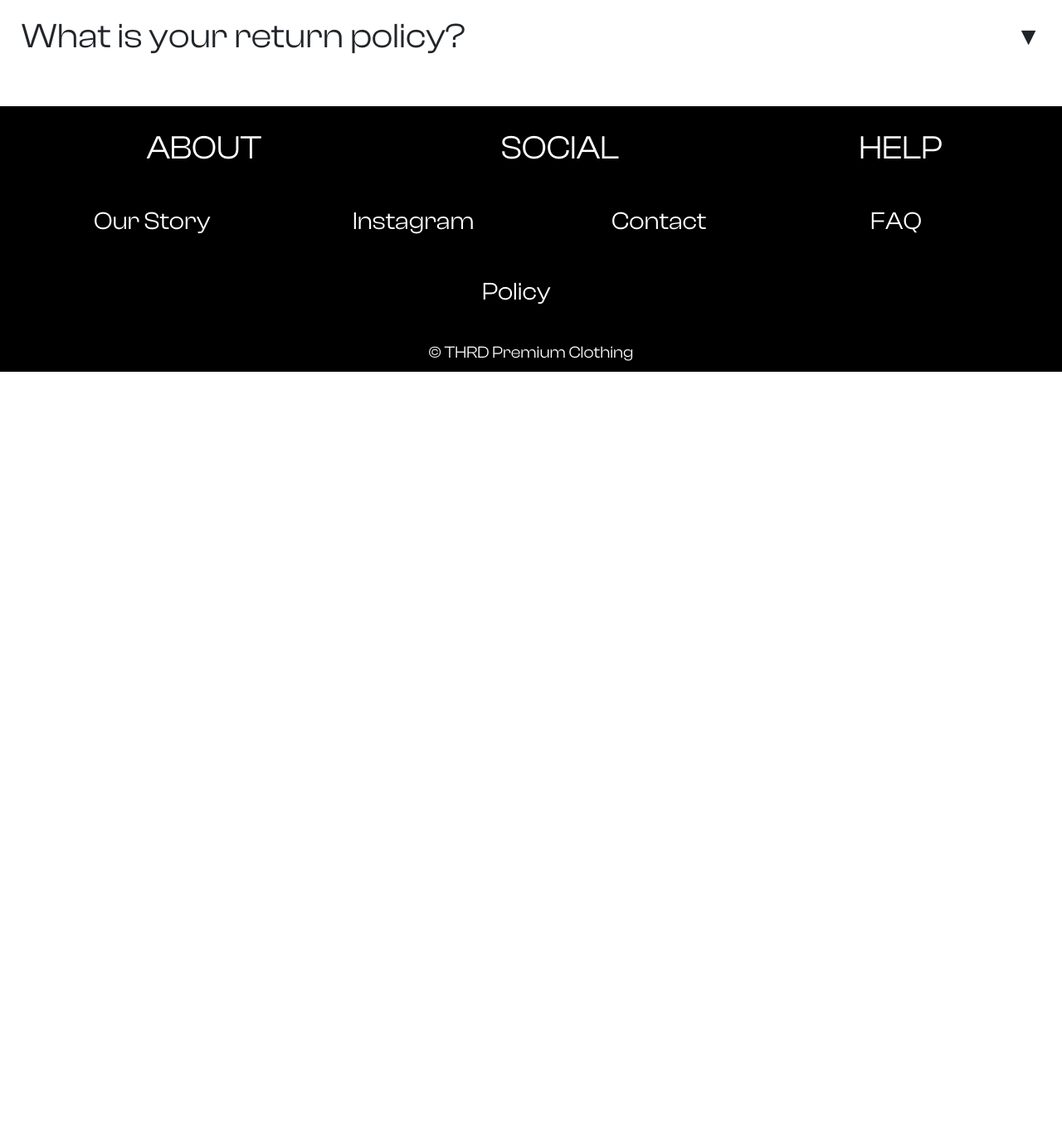
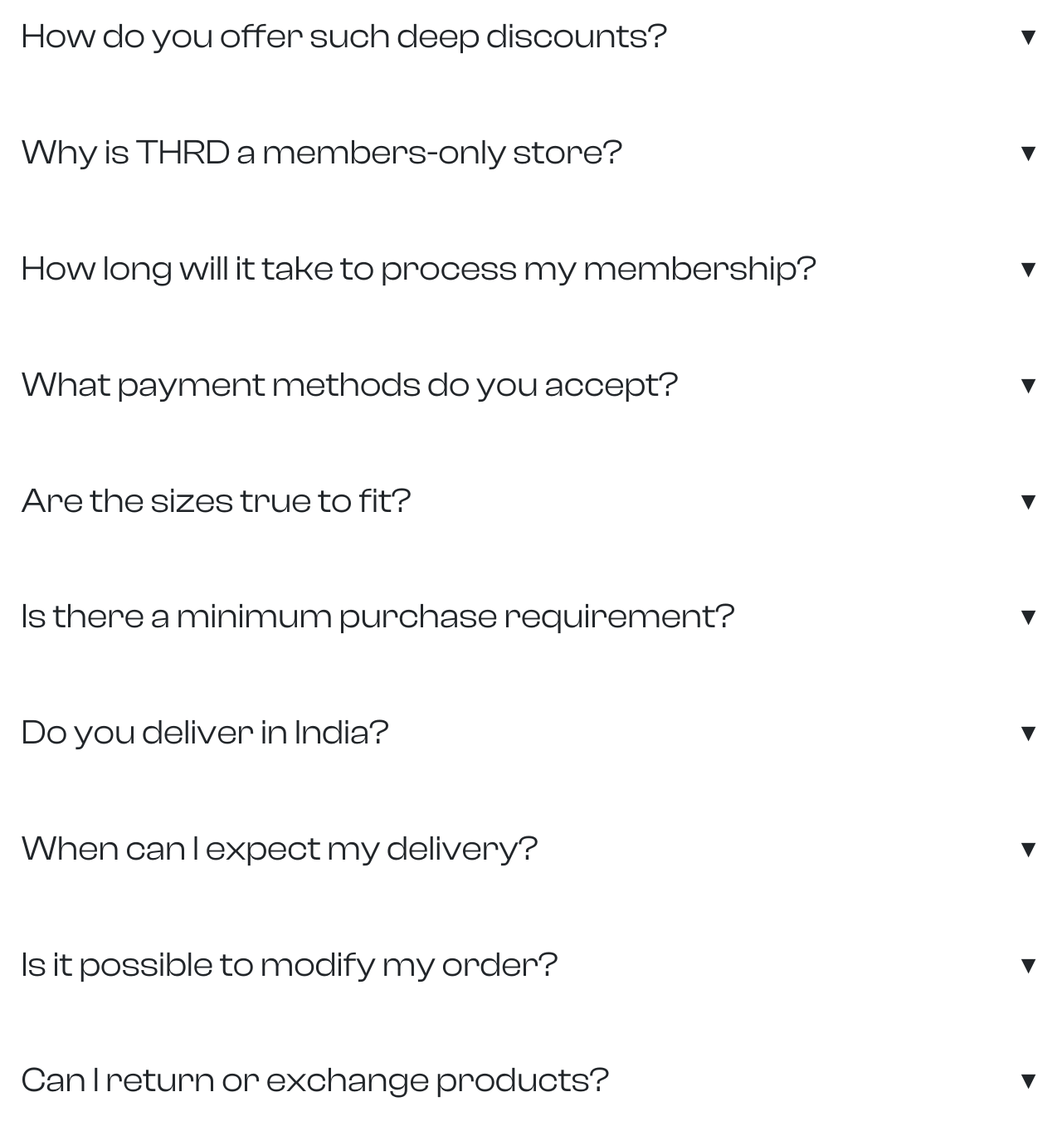
Before and after one commit to ShubhAgarwal566/thrd_landing_v0, a website: page website_mock/v2/faq.html in a window 1280 px wide. Shown: the part 400-1763 px from the top of the page at 83% size. Before the commit the page ends 848 px from the top, so only its background shows below. Drawn offline with nearby package versions, Linux system fonts and the light colour scheme.

Commit message:
add: ques in faq

```diff
--- a/website_mock/v2/faq.html
+++ b/website_mock/v2/faq.html
@@ -43,10 +43,45 @@
               a: 'Absolutely. Every garment we sell goes through a strict quality check and is THRD-Verified for authenticity.'
           },
           {
-              q: 'What is your return policy?',
-              a: 'We have a 30-day return policy. If you are not satisfied with your purchase, you can return it within 30 days for a full refund.'
+              q: 'How do you offer such deep discounts?',
+              a: 'We source directly from factories where top-notch brands are manufactured. This direct-to-consumer model allows us to offer incredible discounts without compromising on quality.'
+          },
+          {
+            q: 'Why is THRD a members-only store?',
+            a: 'HRD operates on a members-only model to maintain exclusivity and ensure that our limited stock reaches a curated community who appreciates the value of the products we offer.'
+          },
+          {
+            q: 'How long will it take to process my membership?',
+            a: 'The time it takes to process memberships varies depending on current demand and membership caps. There may be periods when we\'re not accepting new members. Regardless, you can expect a response from us within 2 to 3 days.'
+          },
+          {
+            q: 'What payment methods do you accept?',
+            a: 'We accept Cash on Delivery (COD), all major credit and debit cards, as well as payments through UPI.'
+          },
+          {
+            q: 'Are the sizes true to fit?',
+            a: 'Sizes can vary widely between brands, which can be confusing. That\'s why we\'ve introduced "THRD Sizing" a tailored sizing chart that helps you find your perfect size.'
+          },
+          {
+            q: 'Is there a minimum purchase requirement?',
+            a: 'While there is no minimum purchase requirement to shop at THRD, we do offer an additional 5% discount for orders exceeding 2500 INR.'
+          },
+          {
+            q: 'Do you deliver in India?',
+            a: 'Yes, we are an Indian startup and we proudly deliver all across India.'
+          },
+          {
+            q: 'When can I expect my delivery?',
+            a: 'Typical delivery times are 3-5 business days, depending on your location.'
+          },
+          {
+            q: 'Is it possible to modify my order?',
+            a: 'If you need to make changes to your order, please contact our customer service immediately. Once the order is processed, we cannot guarantee modifications.'
+          },
+          {
+            q: 'Can I return or exchange products?',
+            a: 'Yes, we have a hassle-free return and exchange policy. Please refer to our Policy page for more details.'
           }
-          // Add more questions and answers here as needed
       ];
 
       const faqSection = document.getElementById('faqSection');
@@ -71,6 +106,7 @@
 
           const answerElement = document.createElement('div');
           answerElement.className = 'faq-answer';
+          answerElement.style.display = 'none';
           answerElement.innerText = answer;
 
           faqItem.appendChild(questionElement);
```
